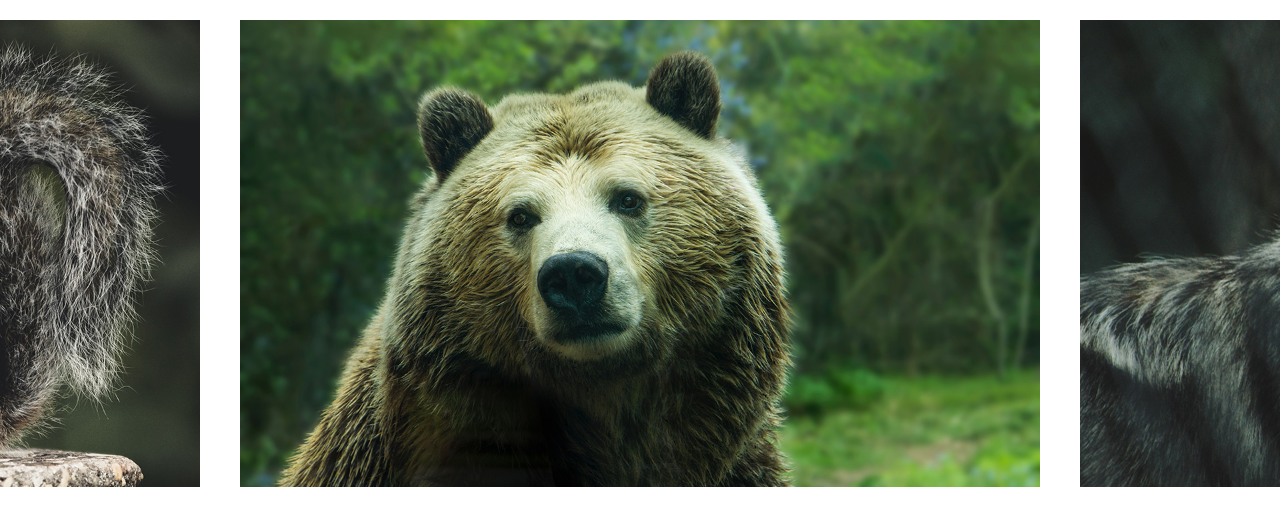
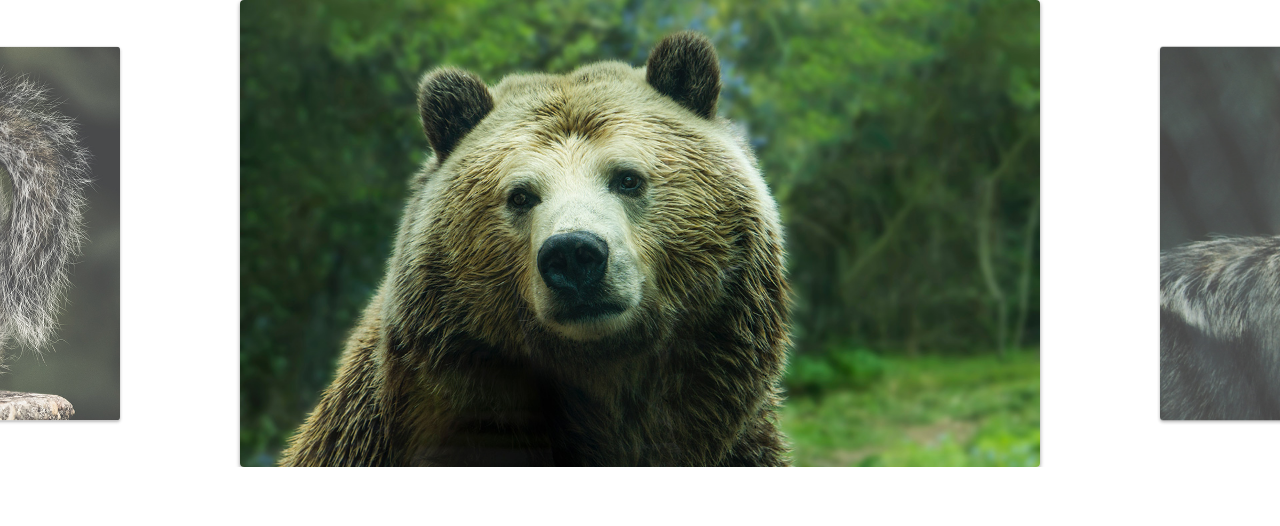
Before and after one commit to Guimartinssilva/slide, a plain HTML site: page index.html in a window 1280 px wide. Drawn offline with Linux system fonts and the light colour scheme.

Commit message:
Ajuste das configurações ao resize e classe ativo adicionado

```diff
--- a/Style.css
+++ b/Style.css
@@ -21,9 +21,24 @@ img{
     display: flex;
 }
 
+.slide:hover{
+    will-change: transform;
+}
+
 .slide li{
     flex-shrink: 0;
     width: 80vw;
     max-width: 800px;
-    margin: 20px;
+    margin: 0 20px;
+    border-radius: 4px;
+    overflow: hidden;
+    box-shadow: 0 2px 4px rgba(0, 0, 0, 0.4);
+    opacity: 0.8;
+    transform: scale(0.8);
+    transition: 0.4s;
 }
+
+.slide li.active{
+    opacity: 1;
+    transform: scale(1);
+}
--- a/js/slide.js
+++ b/js/slide.js
@@ -1,8 +1,11 @@
+import debounce from './debounce.js'
+
 export default class Slide {
   constructor(slide, wrapper) {
     this.slide = document.querySelector(slide)
     this.wrapper = document.querySelector(wrapper);
     this.dist = { finalPosition: 0, startX: 0, movement: 0 }
+    this.activeClass = 'active'
   }
 
   transition(active) {
@@ -64,12 +67,6 @@ export default class Slide {
     this.wrapper.addEventListener('touchend', this.onEnd);
   }
 
-  bindEvents() {
-    this.onStart = this.onStart.bind(this);
-    this.onMove = this.onMove.bind(this);
-    this.onEnd = this.onEnd.bind(this);
-  }
-
   // Slides config
 
   slidePosition(slide) {
@@ -98,6 +95,12 @@ export default class Slide {
     this.moveSlide(activeSlide.position);
     this.slidesIndexNav(index);
     this.dist.finalPosition = activeSlide.position;
+    this.changeActiveClass()
+  }
+
+  changeActiveClass(){
+    this.slideArray.forEach(item => item.element.classList.remove(this.activeClass))
+    this.slideArray[this.index.active].element.classList.add(this.activeClass)
   }
 
   activePrevSlide() {
@@ -108,11 +111,30 @@ export default class Slide {
     if (this.index.next !== undefined) this.changeSlide(this.index.next);
   }
 
+  onResize(){
+    setTimeout(() => {
+      this.slidesConfig()
+      this.changeSlide(this.index.active)
+    }, 1000)
+  }
+
+  addResizeEvent(){
+    window.addEventListener('resize', this.onResize)
+  }
+
+  bindEvents() {
+    this.onStart = this.onStart.bind(this);
+    this.onMove = this.onMove.bind(this);
+    this.onEnd = this.onEnd.bind(this);
+    this.onResize = debounce(this.onResize.bind(this), 200)
+  }
+
   init() {
     this.bindEvents();
     this.transition(true);
     this.addSlideEvents();
     this.slidesConfig();
+    this.addResizeEvent()
     return this;
   }
 }
```
